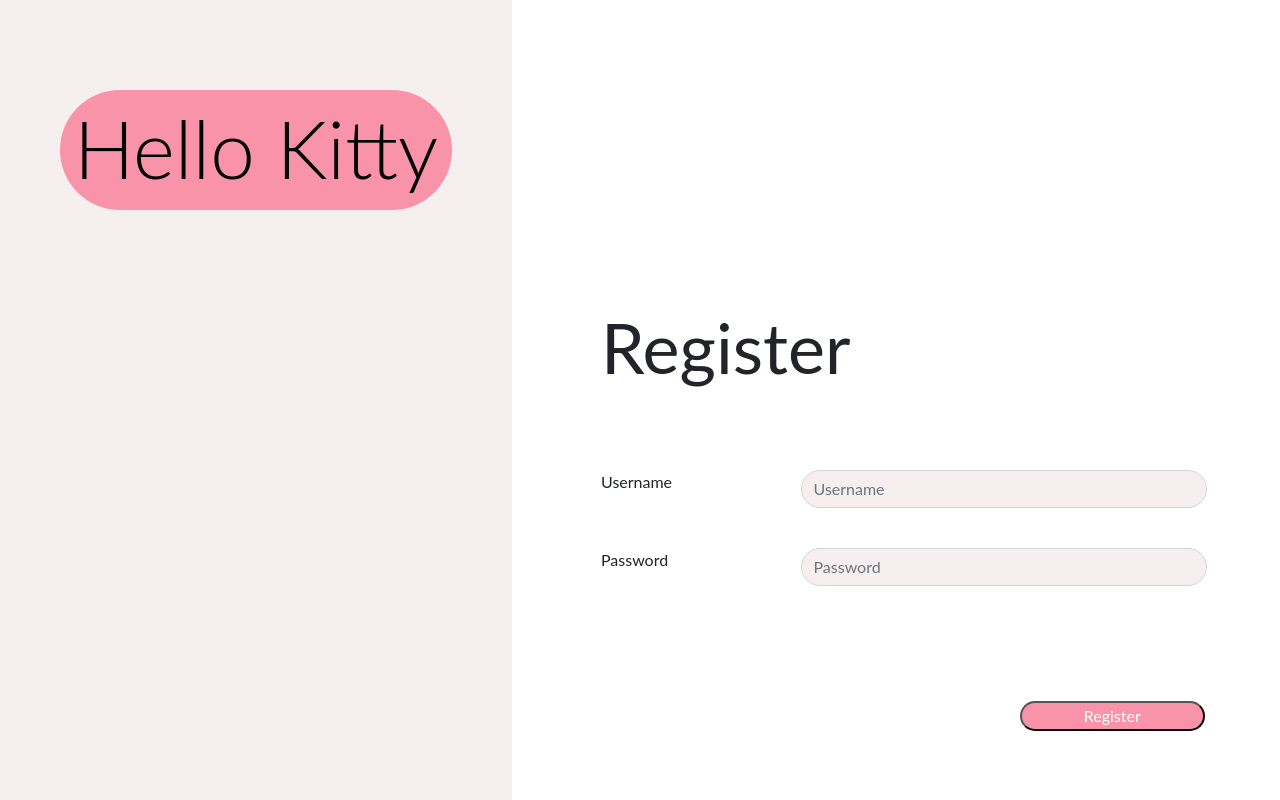
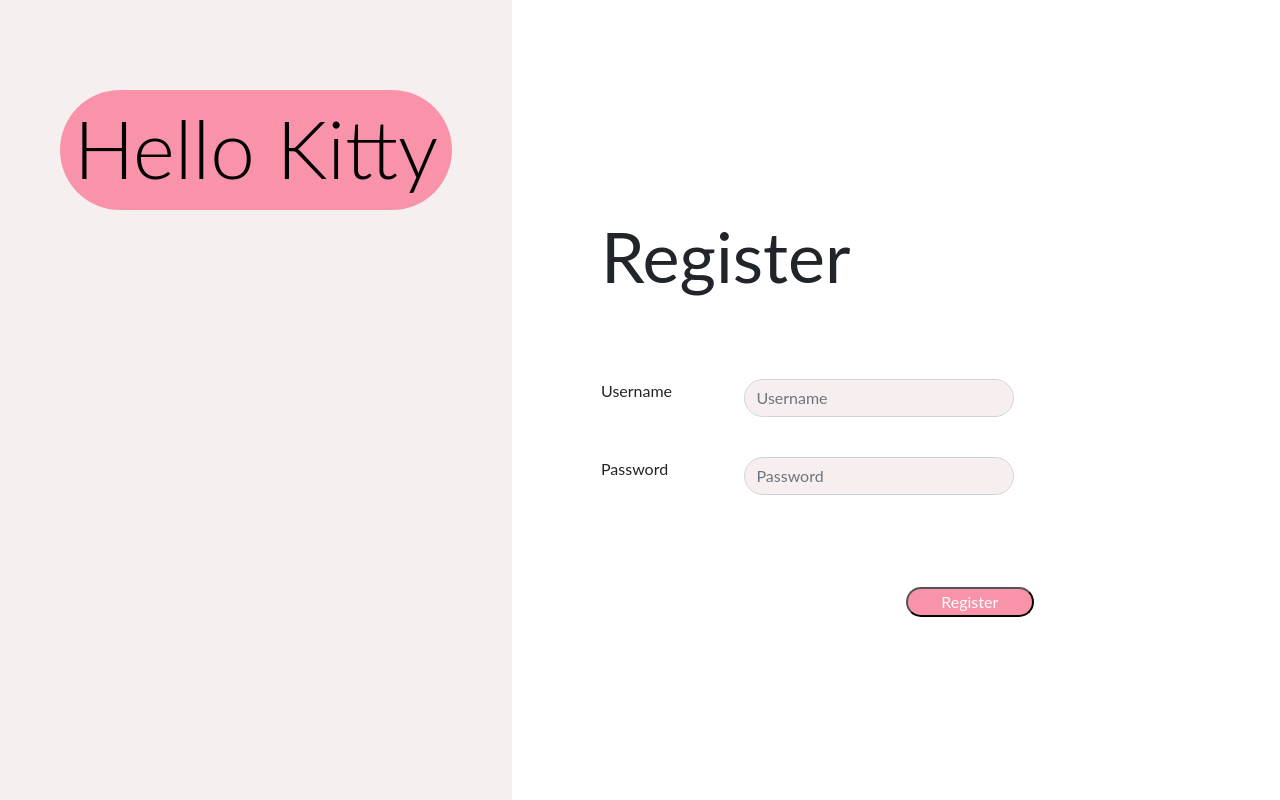
Before and after one commit to ada-vu/teamfinder, a Django app: page /accounts/signup in a window 1280 px wide. Run offline with Django 3.2, Linux system fonts and the light colour scheme; some libraries are stand-ins or nearby versions.

Commit message:
fixed signup page to make it more presentable

```diff
--- a/core/templates/core/signup.html
+++ b/core/templates/core/signup.html
@@ -25,7 +25,7 @@
 </div>
 
 <div class="main">
-    <div class="col-md-7 col-sm-5">
+    <div class="col-md-5">
 
         <div class="login-form">
             <div class="login-text">Register</div>
```
